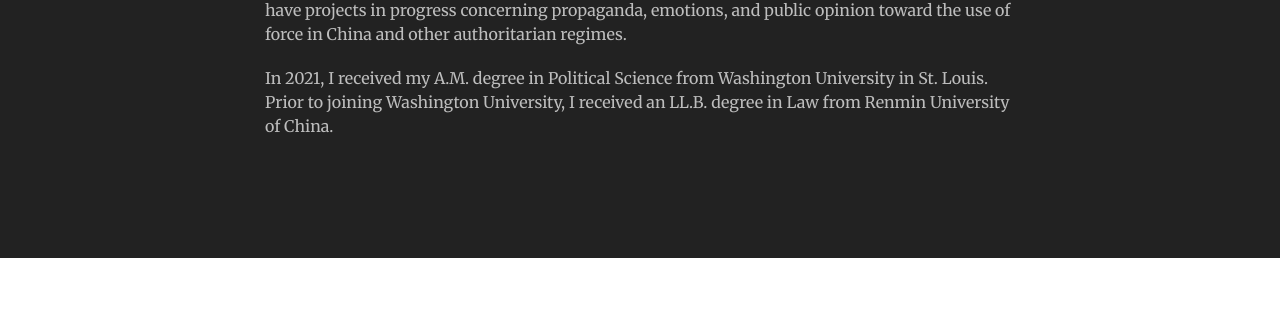
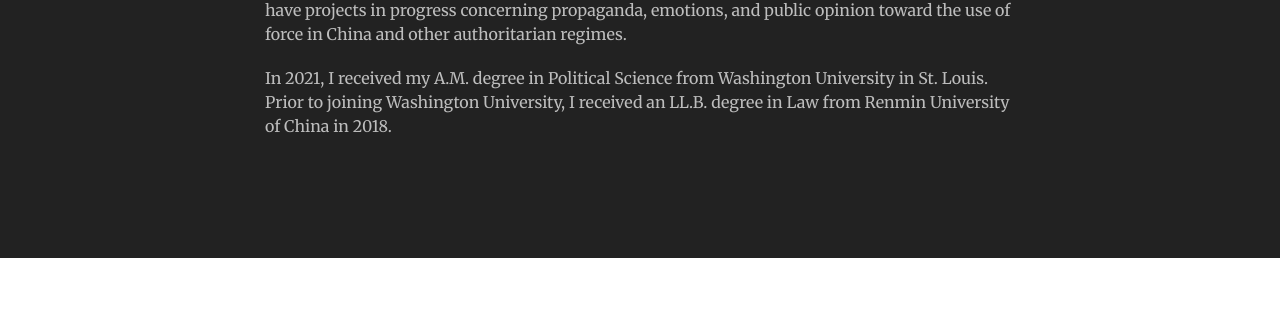
Before and after one commit to tonyhsfz/website, a Jekyll site: the page built from index.html, in a window 1280 px wide and 900 px high, scrolled down 1338 px. Shown: the part 192-501 px from the top of the window. Built offline with Jekyll 4.4.1, drawn with Linux system fonts in a browser that asks for light colours.

Commit message:
Update Bio.html

```diff
--- a/_includes/Bio.html
+++ b/_includes/Bio.html
@@ -8,7 +8,7 @@
                 <img align="left" src="img/Yang.JPG" hspace="20"  width="348" height="348" >
                 <p class="text-faded">I am a fourth-year Ph.D. student in Political Science at <a href="https://polisci.wustl.edu/">Washington University in St. Louis</a>. I study comparative politics and political behavior. Specifically, I am interested in authoritarian politics, government censorship, propaganda, popular protest, and political repression. Methodologically, I use a wide range of research methods, including formal modeling, randomized experiments, and computational methods (text-as-data and audio-as-data). I have regional expertise in East and Southeast Asia.</p>
                 <p class="text-faded">My recent paper on censorship in China proposes a new way of understanding censorship and authoritarian control. My study highlights the normalization of coercive policies, such as censorship, as a powerful channel through which authoritarian regimes achieve social control. My dissertation project builds on this censorship paper and studies public support for government censorship in China from multiple different angles. Apart from censorship, I also have projects in progress concerning propaganda, emotions, and public opinion toward the use of force in China and other authoritarian regimes.</p>
-                <p class="text-faded">In 2021, I received my A.M. degree in Political Science from Washington University in St. Louis. Prior to joining Washington University, I received an LL.B. degree in Law from Renmin University of China.</p>
+                <p class="text-faded">In 2021, I received my A.M. degree in Political Science from Washington University in St. Louis. Prior to joining Washington University, I received an LL.B. degree in Law from Renmin University of China in 2018.</p>
             </div>
         </div>
     </div>
```
